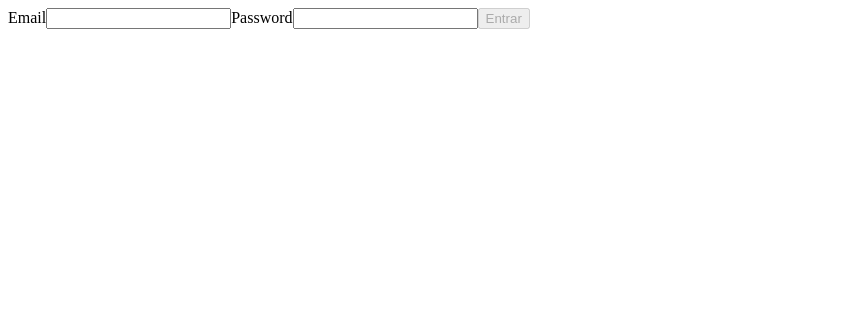
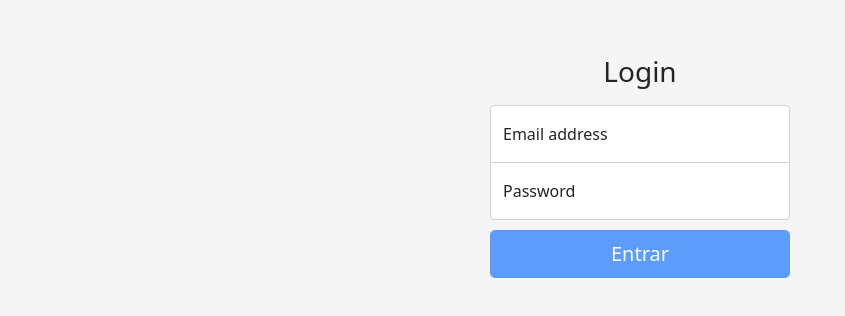
Before and after one commit to Jr3564/API-central-de-erros-front, a React (Create React App) app in the folder front/: page / in a window 1280 px wide. Shown: the top 316 px of the page, without its empty margins (0-845 px from the left). Built offline with nearby package versions, Linux system fonts and the light colour scheme.

Commit message:
bootstrap + css do login

```diff
--- a/front/package.json
+++ b/front/package.json
@@ -7,6 +7,7 @@
     "@testing-library/react": "^11.2.6",
     "@testing-library/user-event": "^12.8.3",
     "axios": "^0.21.1",
+    "bootstrap": "^5.0.0",
     "react": "^17.0.2",
     "react-dom": "^17.0.2",
     "react-router-dom": "^5.2.0",
--- a/front/public/index.html
+++ b/front/public/index.html
@@ -7,9 +7,13 @@
       name="description"
       content="Web site created using create-react-app"
     />
+    <!-- Bootstrap -->
+    <link href="https://cdn.jsdelivr.net/npm/bootstrap@5.0.0/dist/css/bootstrap.min.css" rel="stylesheet" integrity="sha384-wEmeIV1mKuiNpC+IOBjI7aAzPcEZeedi5yW5f2yOq55WWLwNGmvvx4Um1vskeMj0" crossorigin="anonymous">
     <title>Central de Erros</title>
   </head>
   <body>
     <div id="root"></div>
+    <!-- Bootstrap -->
+    <script src="https://cdn.jsdelivr.net/npm/bootstrap@5.0.0/dist/js/bootstrap.bundle.min.js" integrity="sha384-p34f1UUtsS3wqzfto5wAAmdvj+osOnFyQFpp4Ua3gs/ZVWx6oOypYoCJhGGScy+8" crossorigin="anonymous"></script>
   </body>
 </html>
--- a/front/src/views/Login.jsx
+++ b/front/src/views/Login.jsx
@@ -1,68 +1,75 @@
 import React, { useCallback, useState } from 'react';
 import { userDataValidation, APIRouts, localStorageP, fetchApi } from '../service';
 import { Loading, Message } from '../components';
-import { useHistory } from "react-router-dom";
+import './login.css';
+import { useHistory } from 'react-router-dom';
 
-const validation = ({ email, password }) => (
-  userDataValidation.email(email) && userDataValidation.password(password)
-);
+const validation = ({ email, password }) =>
+  userDataValidation.email(email) && userDataValidation.password(password);
 
 export default function Login() {
-  const INITIAL_STATE = { email: "", password: "", isLoading: false, errorUser: false }
+  const INITIAL_STATE = { email: '', password: '', isLoading: false, errorUser: false };
   const [state, setState] = useState(INITIAL_STATE);
   const history = useHistory();
   const { email, password } = state;
 
   const handleState = useCallback(({ target: { value, id } }) => {
-    setState((s) => ({ ...s, [id]: value }));
+    setState(s => ({ ...s, [id]: value }));
   }, []);
 
   const loginUser = () => {
-    setState((s) => ({ ...s, isLoading: true }));
+    setState(s => ({ ...s, isLoading: true }));
 
     fetchApi(APIRouts.GETTOKEN(email, password))
       .then(({ data }) => {
         localStorageP.setStorage('token', data);
-      setState((s) => ({ ...s, isLoading: false, errorUser: !s.errorUser }));
+        setState(s => ({ ...s, isLoading: false, errorUser: !s.errorUser }));
         history.push('/dashboard');
       })
-    .catch((error) => {
-      setState((s) => ({ ...s, isLoading: false, errorUser: !s.errorUser }));
+      .catch(error => {
+        setState(s => ({ ...s, isLoading: false, errorUser: !s.errorUser }));
         console.log(error);
       });
-  }
+  };
 
-  return (
-    state.isLoading
-      ? <Loading />
-      : (
-        <div>
-          { state.errorUser && <Message message="Dados inválidos!" className="error" /> }
-          <label htmlFor="email">
-            Email
+  return state.isLoading ? (
+    <Loading />
+  ) : (
+    <div className='text-center body'>
+      <div className='form-signin'>
+        <form>
+          <h1 className='h3 mb-3 fw-normal'>Login</h1>
+          {state.errorUser && <Message message='Dados inválidos!' className='error' />}
+          <div className='form-floating'>
             <input
-              type="email"
-              id="email"
-              onChange={ handleState }
+              type='email'
+              className='form-control'
+              id='email'
+              onChange={handleState}
+              placeholder='name@example.com'
             />
-          </label>
-          <label htmlFor="password">
-            Password
+            <label htmlFor='email'>Email address</label>
+          </div>
+
+          <div className='form-floating'>
             <input
-              type="password"
-              id="password"
-              onChange={ handleState }
+              type='password'
+              className='form-control'
+              onChange={handleState}
+              id='password'
+              placeholder='Password'
             />
-          </label>
+            <label htmlFor='password'>Password</label>
+          </div>
           <button
-            data-testid="signin-btn"
-            type="submit"
-            disabled={ !validation({ email, password }) }
-            onClick={ loginUser }
-          >
+            className='w-100 btn btn-lg btn-primary'
+            type='submit'
+            disabled={!validation({ email, password })}
+            onClick={loginUser}>
             Entrar
           </button>
+        </form>
       </div>
-      )
+    </div>
   );
 }
--- /dev/null
+++ b/front/src/views/login.css
@@ -0,0 +1,34 @@
+.body {
+  height: 100%;
+}
+
+.body {
+  display: flex;
+  align-items: center;
+  padding-top: 40px;
+  padding-bottom: 40px;
+  background-color: #f5f5f5;
+}
+
+.form-signin {
+  width: 100%;
+  max-width: 330px;
+  padding: 15px;
+  margin: auto;
+}
+
+.form-signin .form-floating:focus-within {
+  z-index: 2;
+}
+
+.form-signin input[type="email"] {
+  margin-bottom: -1px;
+  border-bottom-right-radius: 0;
+  border-bottom-left-radius: 0;
+}
+
+.form-signin input[type="password"] {
+  margin-bottom: 10px;
+  border-top-left-radius: 0;
+  border-top-right-radius: 0;
+}
```
Also changed, not shown: 1 other file (tests, documents, lock files or other folders). Lines whose indentation alone changed are shown as unchanged.
